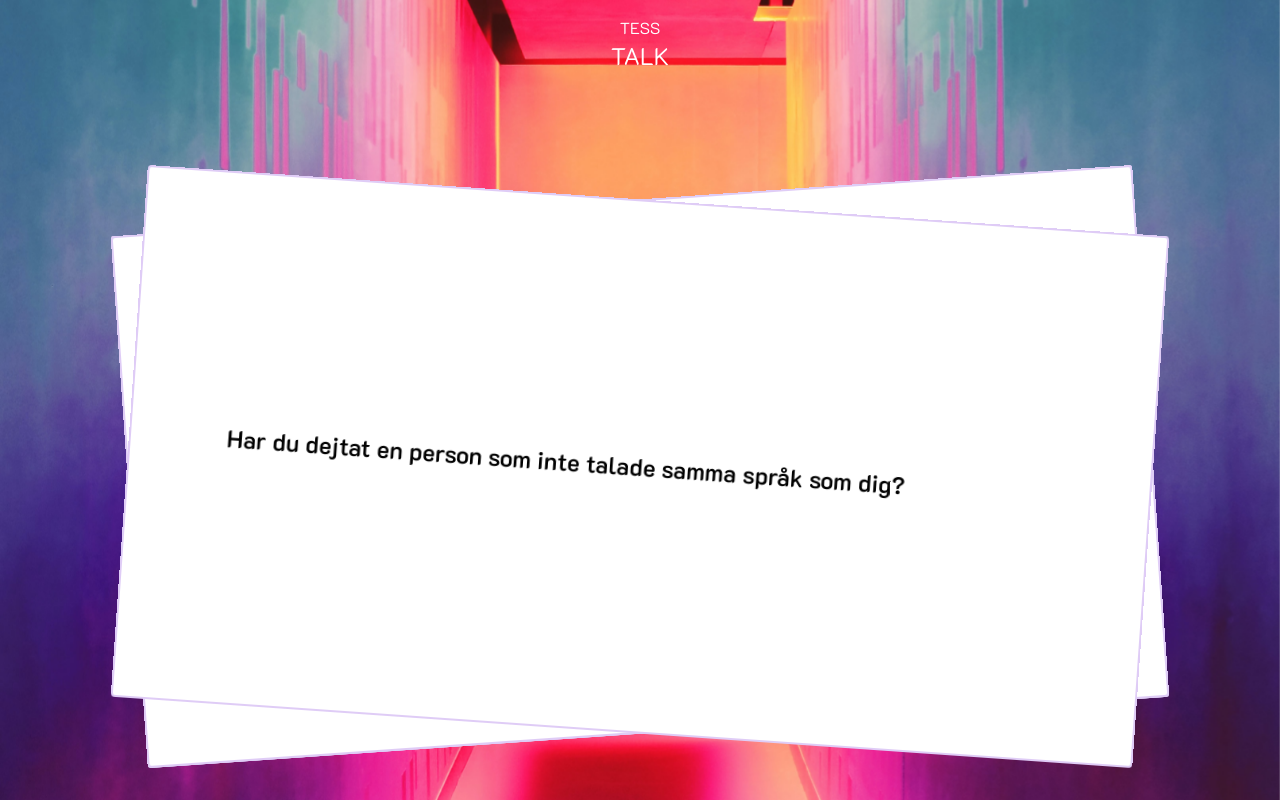
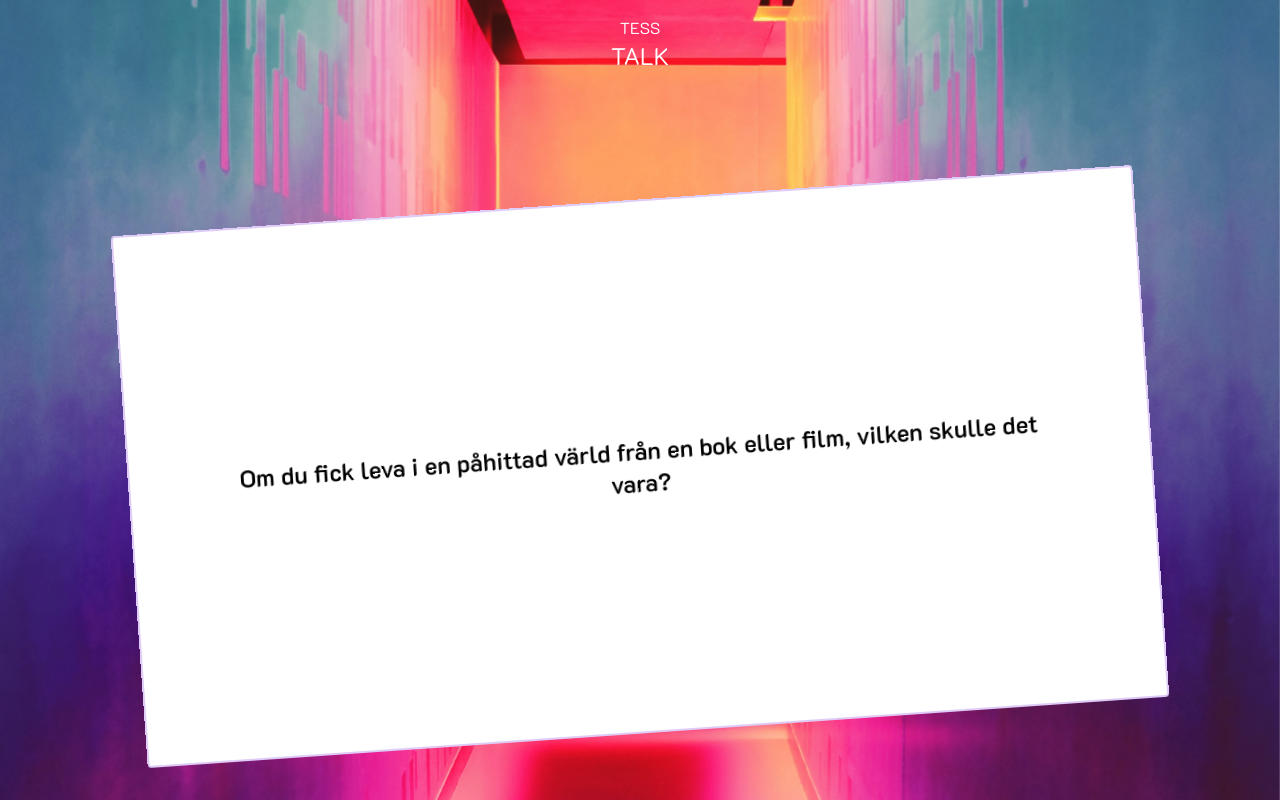
Before and after one commit to tessceciliaj/tesstalk, a Next.js app: page /game in a window 1280 px wide. Built offline with nearby package versions, Linux system fonts and the light colour scheme.

Commit message:
add new card to the back of shuffle cards array

```diff
--- a/app/game/page.tsx
+++ b/app/game/page.tsx
@@ -16,7 +16,7 @@ const shuffle = (array: Card[]) => {
 const Game = () => {
   const allCards: Card[] = data;
   const shuffleCards = shuffle(allCards);
-  const [cards, setCards] = useState<Card[]>(shuffleCards.slice(0, 5));
+  const [cards, setCards] = useState<Card[]>(shuffleCards.slice(0, 1));
   const [isMounted, setIsMounted] = useState(false);
 
   useEffect(() => {
@@ -24,7 +24,13 @@ const Game = () => {
   }, []);
 
   const removeCard = () => {
-    setCards((prevstate: Card[]) => prevstate.slice(0, -1));
+    setCards((prevCards: Card[]) => {
+      const remainingCards = prevCards.slice(1);
+      const currentIndex = shuffleCards.indexOf(prevCards[0]);
+      const nextIndex = (currentIndex + 1) % shuffleCards.length;
+      const nextCard = shuffleCards[nextIndex];
+      return [...remainingCards, nextCard];
+    });
   };
 
   if (!isMounted) return null;
--- a/app/layout.tsx
+++ b/app/layout.tsx
@@ -15,7 +15,7 @@ export default function RootLayout({
 }) {
   return (
     <html lang="en">
-      <body className="font-k2d text-center">
+      <body className="font-k2d text-center overflow-hidden">
         <main
           className="flex h-[100svh] flex-col items-center justify-between "
           style={{
```
